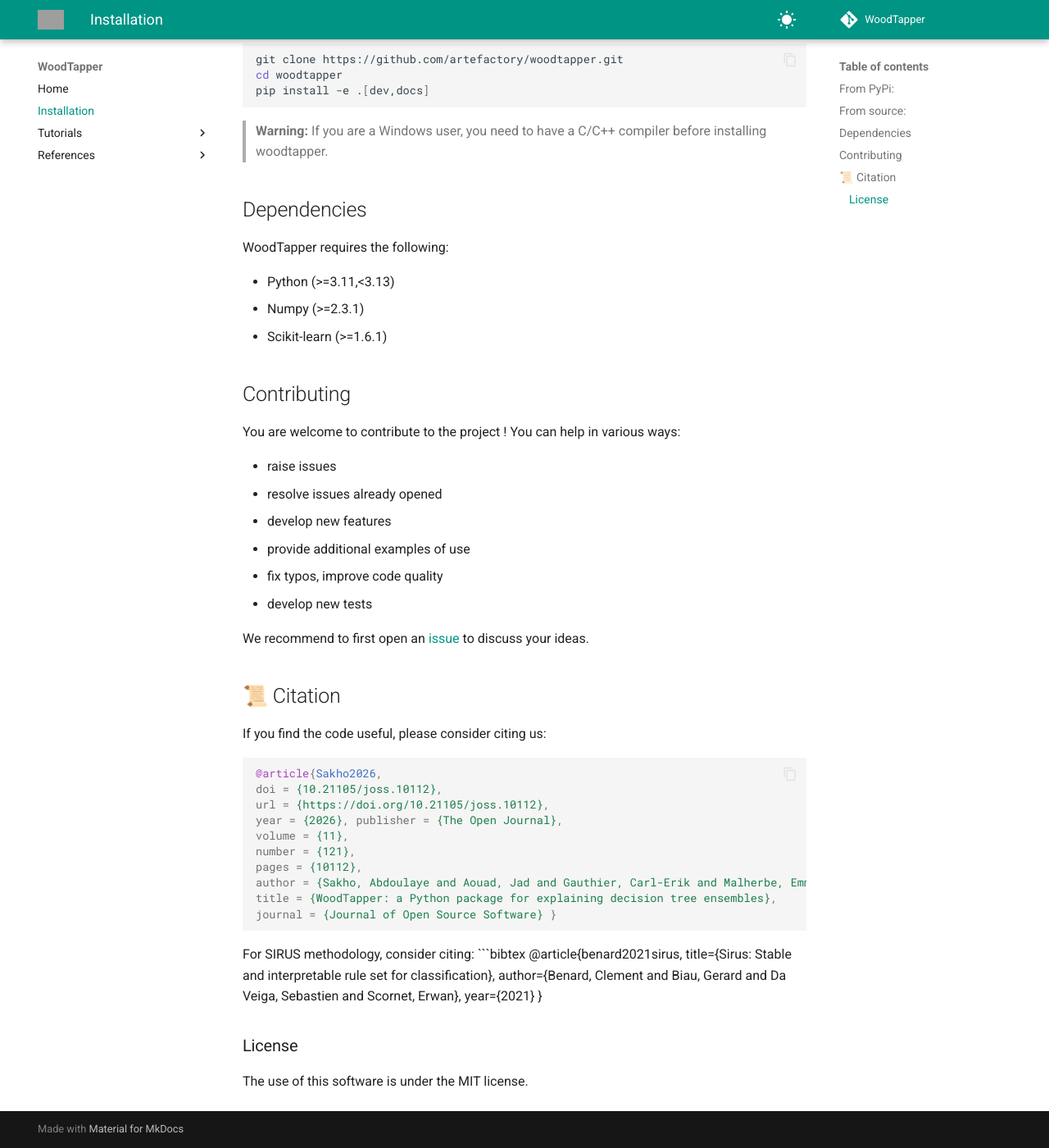
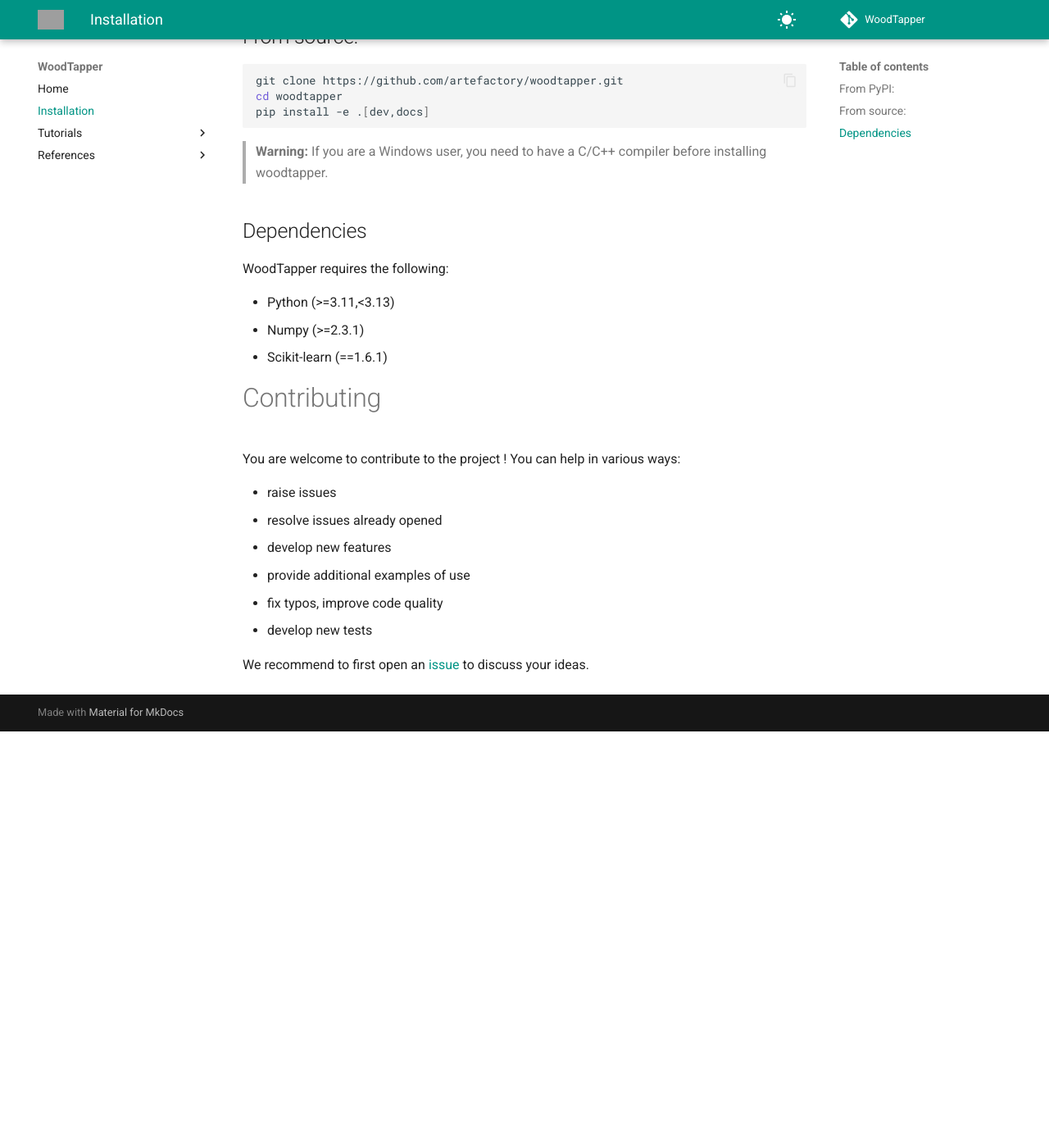
Before and after one commit to artefactory/woodtapper, an MkDocs documentation site: the page built from docs/installation.md, in a window 1280 px wide and 1400 px high, scrolled down 598 px. Shown: the whole window at 82% size. Built offline with MkDocs 1.6.1 and Material for MkDocs 9.7.7, drawn with Linux system fonts in a browser that asks for light colours; comment, search, counter and statistics services are not loaded; after the commit the page ends 1490 px from its top, so only the background shows below that; some of the changed text lies outside the part shown; grey boxes are pictures that could not be loaded.

Commit message:
fix(docs):  guidelines for Cython compilation errors and add affiliations/License (#50)
* fix: typo from md

* fix: docstrings for regression example sampling

* fix: compilation error guidelines

* fix: add license stament, affilitions

````diff
--- a/docs/installation.md
+++ b/docs/installation.md
@@ -4,12 +4,12 @@
 
 # 🛠 Installation
 
-## From PyPi:
+## From PyPI:
 ```bash
 pip install woodtapper
 ```
-> **Warning (scikit-learn already installed):**
-> If you install `woodtapper` in an environment where `scikit-learn` is already present, the prebuilt PyPI wheel may not be compatible with your existing `scikit-learn` binary. In that case, reinstall `woodtapper` from source so it is compiled against the `scikit-learn` version in your environment:
+> **Compatibility note:**
+> WoodTapper includes a compiled Cython component that depends on the binary interface of `scikit-learn`. If `scikit-learn` is already installed in your environment, the prebuilt PyPI wheel may be incompatible with it. WoodTapper is currently pinned to `scikit-learn` 1.6.1: versions 1.9 and newer are not compatible with this component. To use another compatible version, rebuild WoodTapper locally with:
 >
 > ```bash
 > pip uninstall -y woodtapper
@@ -32,9 +32,9 @@
 
 * Python (>=3.11,<3.13)
 * Numpy (>=2.3.1)
-* Scikit-learn (>=1.6.1)
+* Scikit-learn (==1.6.1)
 
-## Contributing
+# Contributing
 You are welcome to contribute to the project ! You can help in various ways:
 
 * raise issues
@@ -45,31 +45,3 @@
 * develop new tests
 
 We recommend to first open an [issue](https://github.com/artefactory/woodtapper/issues) to discuss your ideas.
-
-## 📜 Citation
-
-If you find the code useful, please consider citing us:
-
-```bibtex
-@article{Sakho2026,
-doi = {10.21105/joss.10112},
-url = {https://doi.org/10.21105/joss.10112},
-year = {2026}, publisher = {The Open Journal},
-volume = {11},
-number = {121},
-pages = {10112},
-author = {Sakho, Abdoulaye and Aouad, Jad and Gauthier, Carl-Erik and Malherbe, Emmanuel and Scornet, Erwan},
-title = {WoodTapper: a Python package for explaining decision tree ensembles},
-journal = {Journal of Open Source Software} }
-```
-For SIRUS methodology, consider citing:
-```bibtex
-@article{benard2021sirus,
-  title={Sirus: Stable and interpretable rule set for classification},
-  author={Benard, Clement and Biau, Gerard and Da Veiga, Sebastien and Scornet, Erwan},
-  year={2021}
-}
-
-### License
-
-The use of this software is under the MIT license.
````
Also changed, not shown: README.md (+2 -2 lines), docs/index.md (+25 -1 lines), 1 other file.
